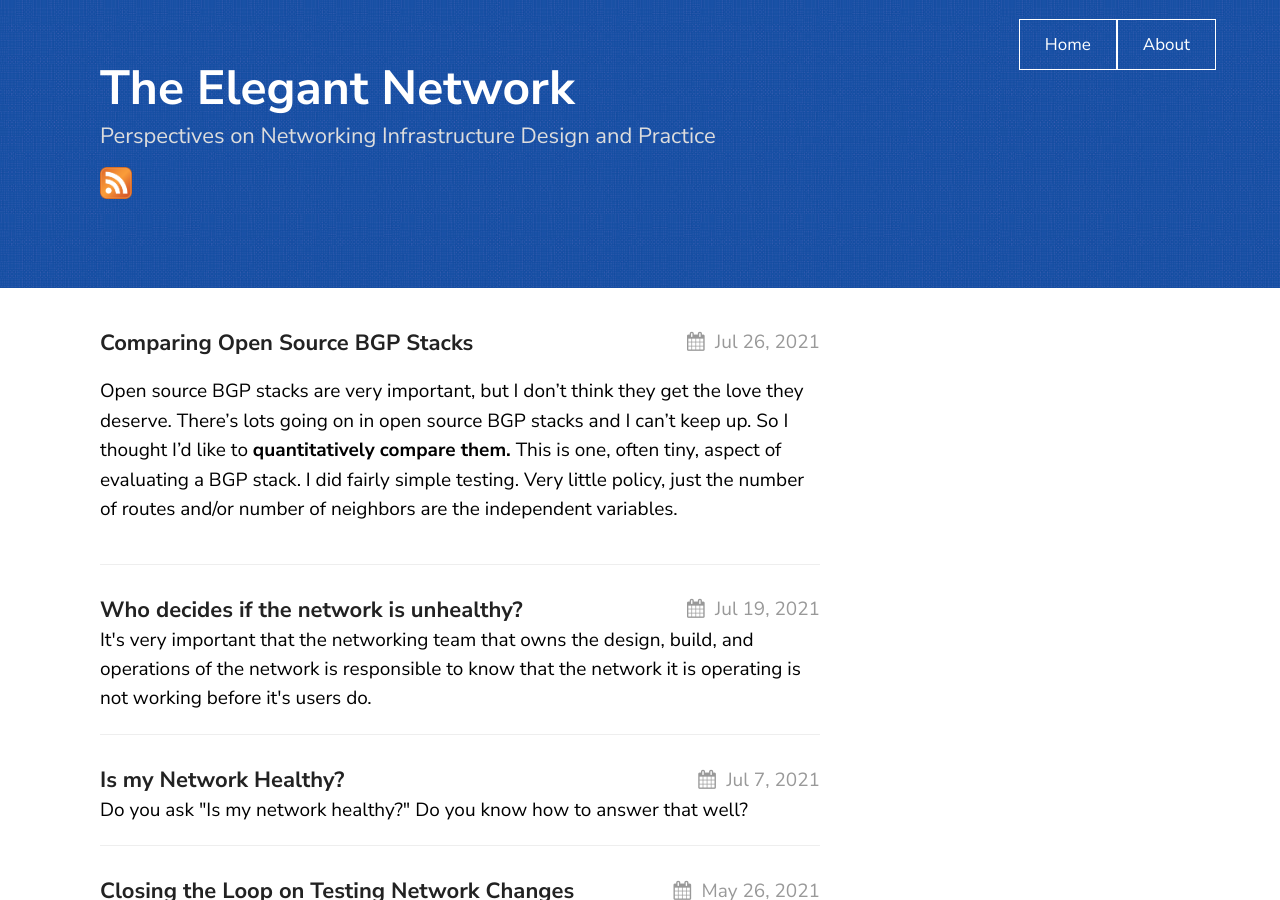
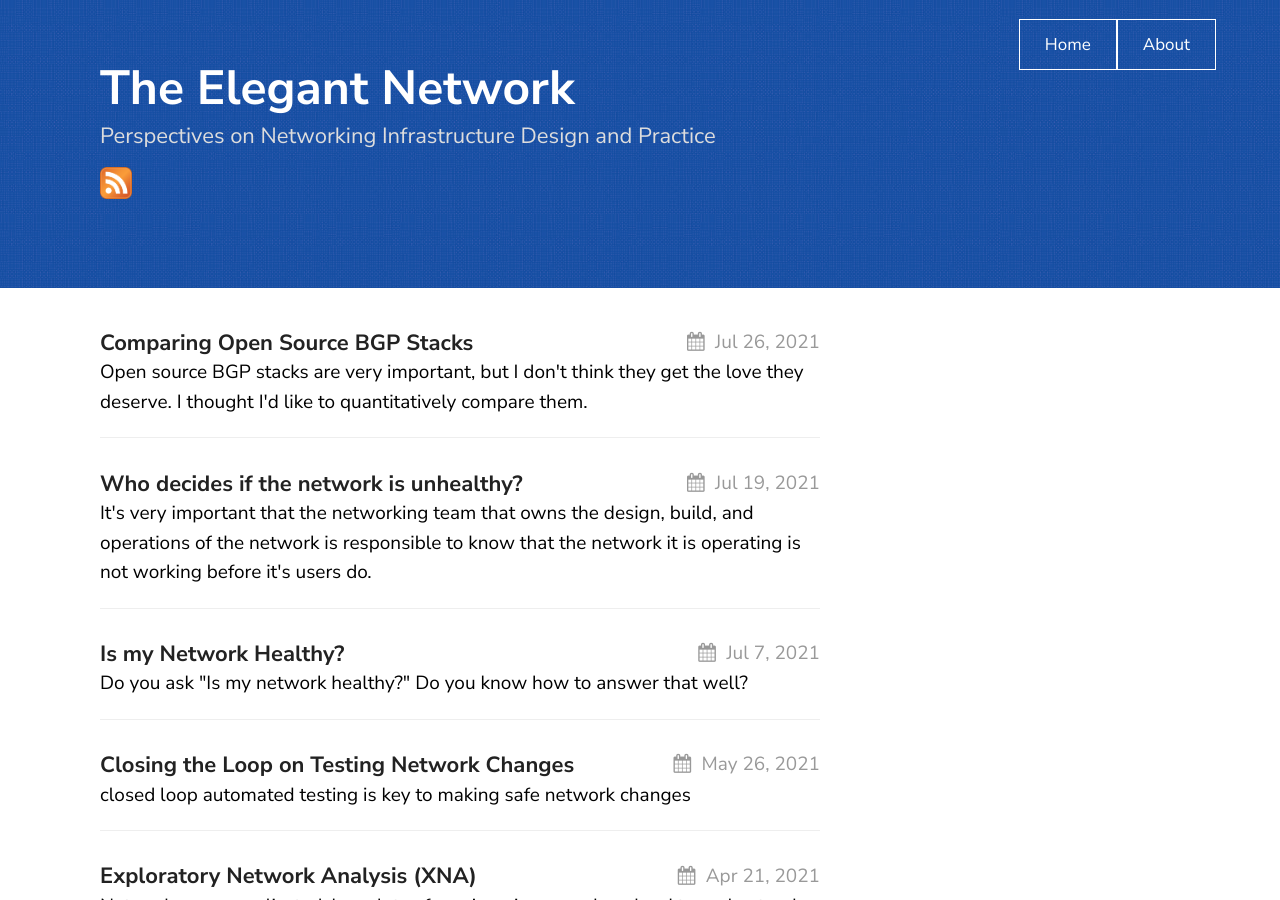
Before and after one commit to elegantnetwork/elegantnetwork.github.io, a Jekyll site: the page built from index.md, in a window 1280 px wide and 900 px high. Built offline with Jekyll 4.4.1, drawn with Linux system fonts in a browser that asks for light colours; some of the changed lines change nothing that is shown.

Commit message:
added excerpt to bgp stacks post

```diff
--- a/_posts/2021-07-26-comparing-open-source-bgp-stacks.md
+++ b/_posts/2021-07-26-comparing-open-source-bgp-stacks.md
@@ -3,11 +3,11 @@ layout: post
 comments: true
 author: Justin Pietsch
 title: Comparing Open Source BGP Stacks
-excerpt:
+excerpt: Open source BGP stacks are very important, but I don't think they get the love they deserve. I thought I'd like to quantitatively compare them.
 description: "Compare some simple performance characteristics of three Open Source BGP stacks: BIRD, FRRouting, and Gobgp."
 ---
 
-Open source BGP stacks are very important, but I don't think they get the love they deserve.  There's lots going on in open source BGP stacks and I can't keep up. So I thought I'd like to **quantitatively compare them.** This is one, often tiny, aspect of evaluating a BGP stack. I did fairly simple testing. Very little policy, just the number of routes and/or number of neighbors are the independent variables.
+Open source BGP stacks are very important, but I don't think they get the love they deserve. There's lots going on in open source BGP stacks and I can't keep up. So I thought I'd like to **quantitatively compare them.** This is one, often tiny, aspect of evaluating a BGP stack. I did fairly simple testing. Very little policy, just the number of routes and/or number of neighbors are the independent variables.
 
 The stacks evaluated are [BIRD](https://bird.network.cz/), [FRRouting](https://frrouting.org/), [GoBGP](https://github.com/osrg/gobgp). These have different sets of features, for instance both FRR and BIRD have more full routing stacks that include other protocols. BIRD and FRRouting are single process/core stacks while gobgp can use multiple cores. One of the reasons I did these tests is that **I was hoping that we'd see the benefits of multiple cores.**
 
@@ -119,7 +119,7 @@ I should get the remote bgperf working and try out VM or container for various c
 
 <script src="https://gist.github.com/jopietsch/9ce29828c7faca9678a499dc942248f6.js"></script>
 
-## How to debug
+## How to debug bgperf
 
 If you try to change the config, it's a little tricky to debug what's going on since there are so many containers. What bgperf is doing is creating configs and startup scripts in /tmp/bgperf and then copies those to the containers before launching them. It creates three containers: bgperf_exabgp_tester_tester, bgperf_\<target\>_target, and bgperf_monitor. If things aren't working, it's probably because the config for the target is not correct. bgperf puts all the log output in /tmp/bgperf/*.log, but what it doesn't do is capture the output of the startup script.
 
```
